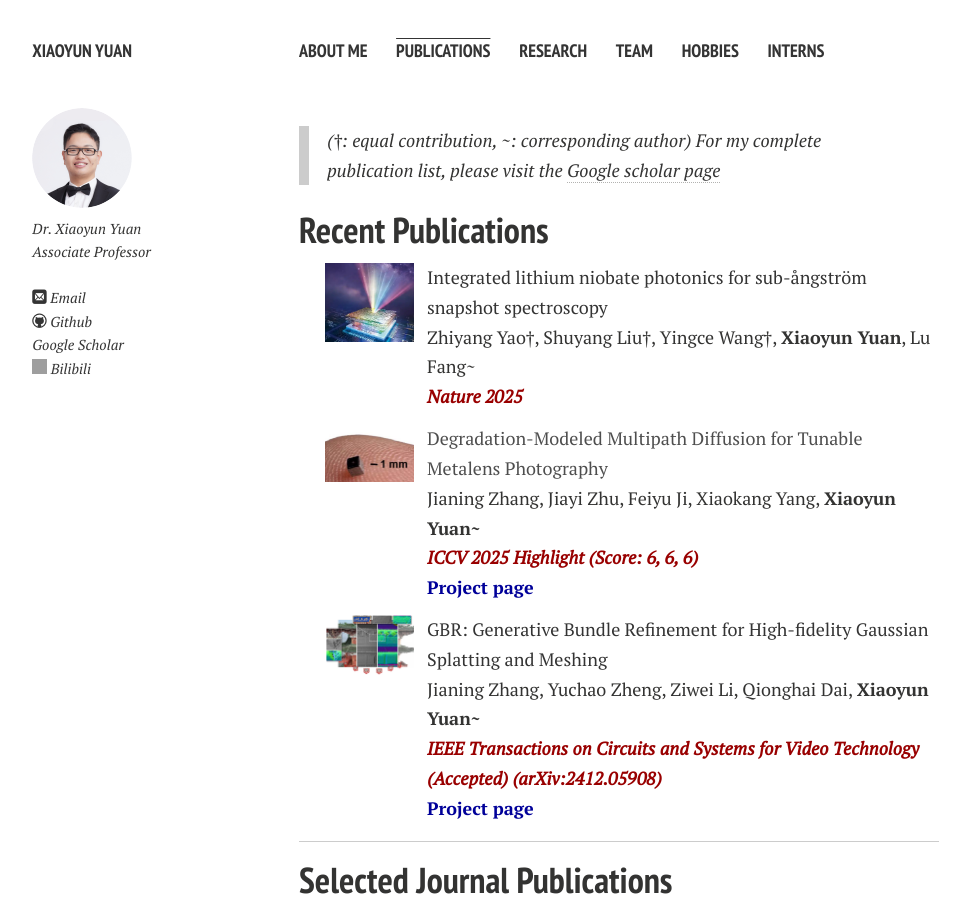
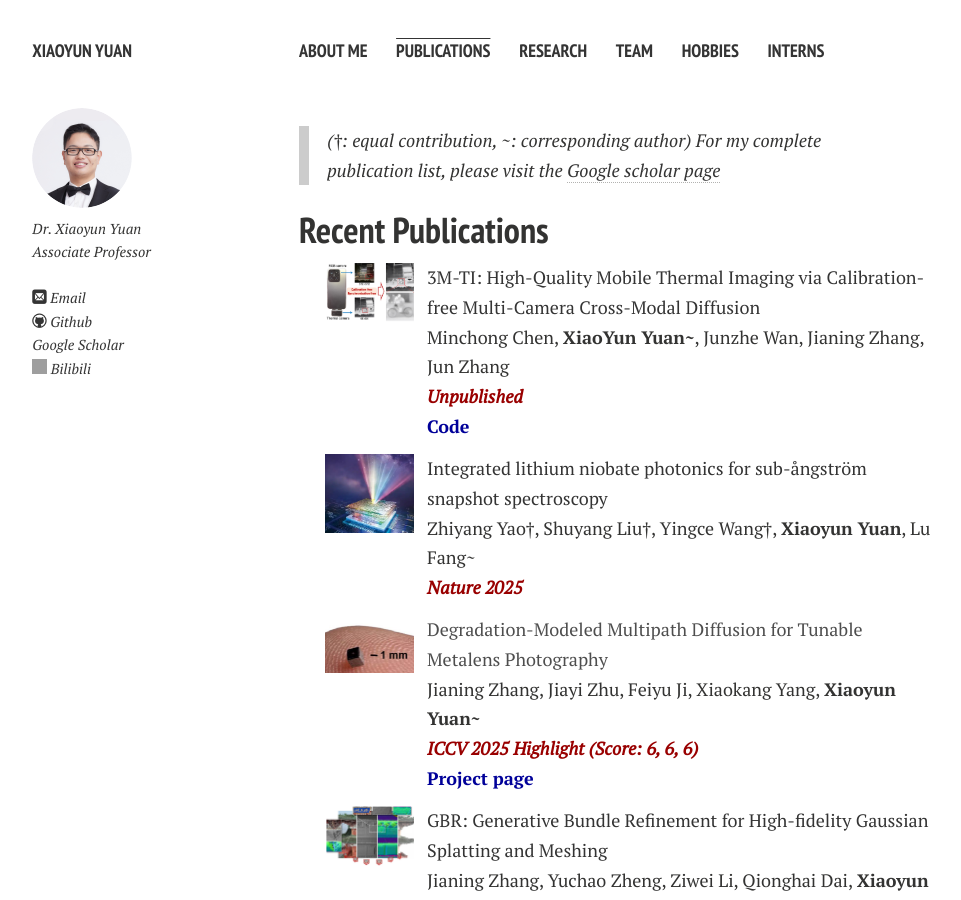
Before and after one commit to yuanxy92/yuanxy92.github.io, a Jekyll site: the page built from publications.md, in a window 1280 px wide and 900 px high. Shown: the whole window, without its empty margins (21-982 px from the left). Built offline with Jekyll 4.4.1, drawn with Linux system fonts in a browser that asks for light colours; nearby versions of some CDN libraries; comment, search, counter and statistics services are not loaded; a style sheet for code colours, icons or effects is not loaded; grey boxes are pictures that could not be loaded.

Commit message:
Add 3M-TI publication entry and icon
Added a new publication entry for '3M-TI: High-Quality Mobile Thermal Imaging' to publications.md, including author list, code link, and unpublished status. Also added the corresponding icon image (3mti.jpg) to the paper_icon directory.

```diff
--- a/publications.md
+++ b/publications.md
@@ -20,6 +20,20 @@ title: Publications
 
 
 ## Recent Publications
+
+<div class="pub_wrapper">
+    <div style="text-align: right">
+        <img src="/mypaper/paper_icon/3mti.jpg" alt="Xiaoyun Yuan">
+    </div>
+    <div style="text-align: left">
+        <a href="https://github.com/work-submit/3MTI">
+        3M-TI: High-Quality Mobile Thermal Imaging via Calibration-free Multi-Camera Cross-Modal Diffusion</a><br>
+        Minchong Chen, <b>XiaoYun Yuan~</b>, Junzhe Wan, Jianing Zhang, Jun Zhang<br>
+        <b><em><font color="#990000">Unpublished</font></em></b><br>
+        <b><a href="https://github.com/work-submit/3MTI">
+        <font color="#000099">Code</font></a></b>
+    </div>
+</div>
 
 <div class="pub_wrapper">
     <div style="text-align: right">
```
Also changed, not shown: mypaper/paper_icon/3mti.jpg (added).
